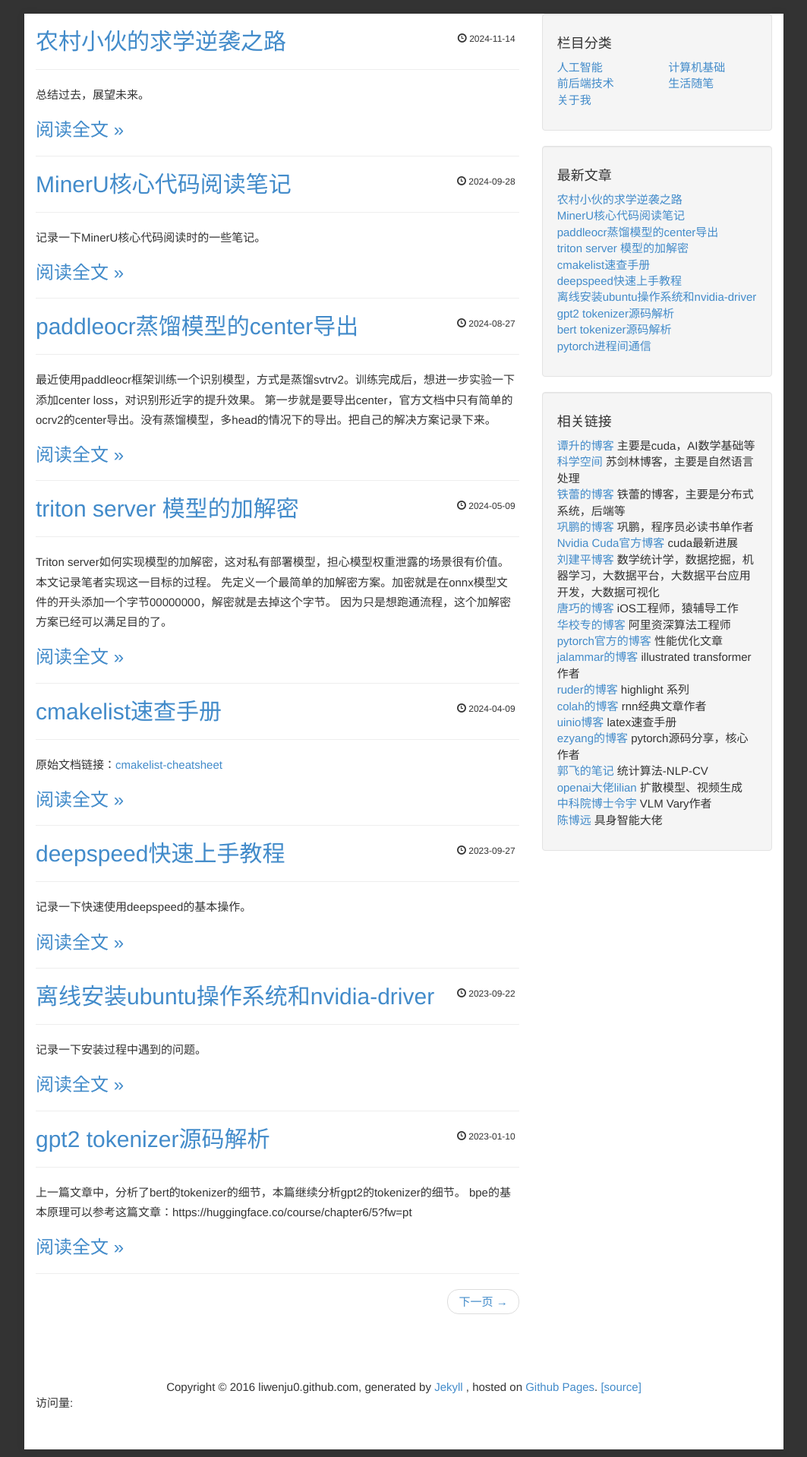
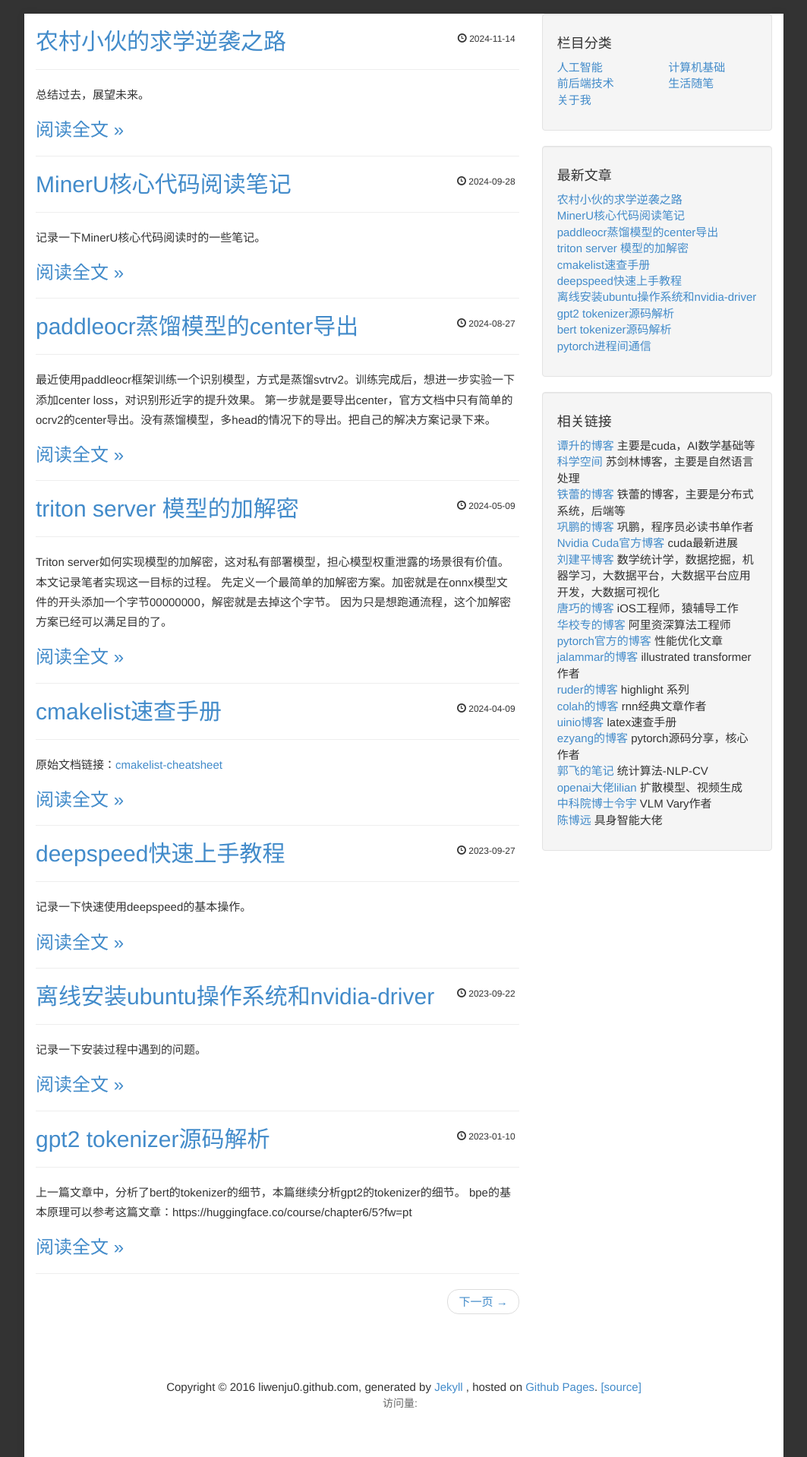
Before and after one commit to liwenju0/liwenju0.github.io, a Jekyll site: the page built from index.html, in a window 1280 px wide. Shown: the part 902-2820 px from the top of the page at 76% size, without its empty margins (108-1171 px from the left). Built offline with Jekyll 4.4.1, drawn with Linux system fonts in a browser that asks for light colours; the list of posts is cut into pages by our own code; comment, search, counter and statistics services are not loaded.

Commit message:
修改百度统计的样式

```diff
--- a/_includes/baidu_tongji.html
+++ b/_includes/baidu_tongji.html
@@ -1,17 +1,16 @@
-<!-- <div class="baidu-tongji"> -->
-    <div class="row">
-        <div class="col-lg-12">
+<div class="baidu-tongji">
+    <!-- <div class="row"> -->
+        <!-- <div style="text-align:center;margin-top:5px;"> -->
             <span>访问量:</span>
             <span id="busuanzi_value_site_pv"></span>
-        </div>
-    </div>
+        <!-- </div> -->
+    <!-- </div> -->
 
   <script async src="//busuanzi.ibruce.info/busuanzi/2.3/busuanzi.pure.mini.js"></script>
 
-  <!-- <style>
+  <style>
   .baidu-tongji {
     text-align: center;
-    margin: 10px 0;
     color: #666;
   }
-  </style> -->
+  </style>
--- a/_layouts/index.html
+++ b/_layouts/index.html
@@ -100,8 +100,10 @@
         <div class="col-lg-12">
           {% include copyright.html %}
         </div>
+        <!-- /.col-lg-12 -->
+      </div>
+      <div class="row">
         {% include baidu_tongji.html %}
-        <!-- /.col-lg-12 -->
       </div>
 
       <!-- /.row -->
```
